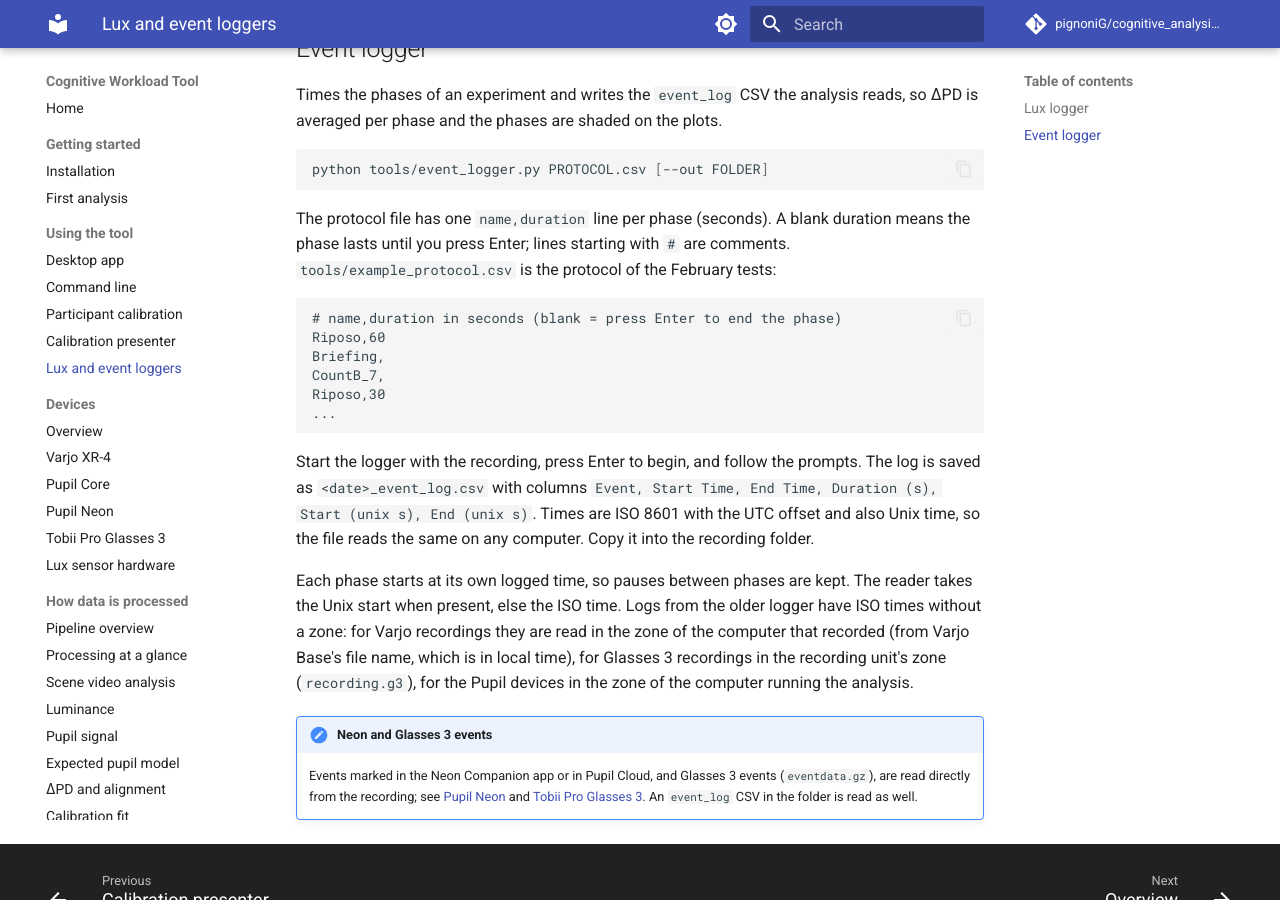
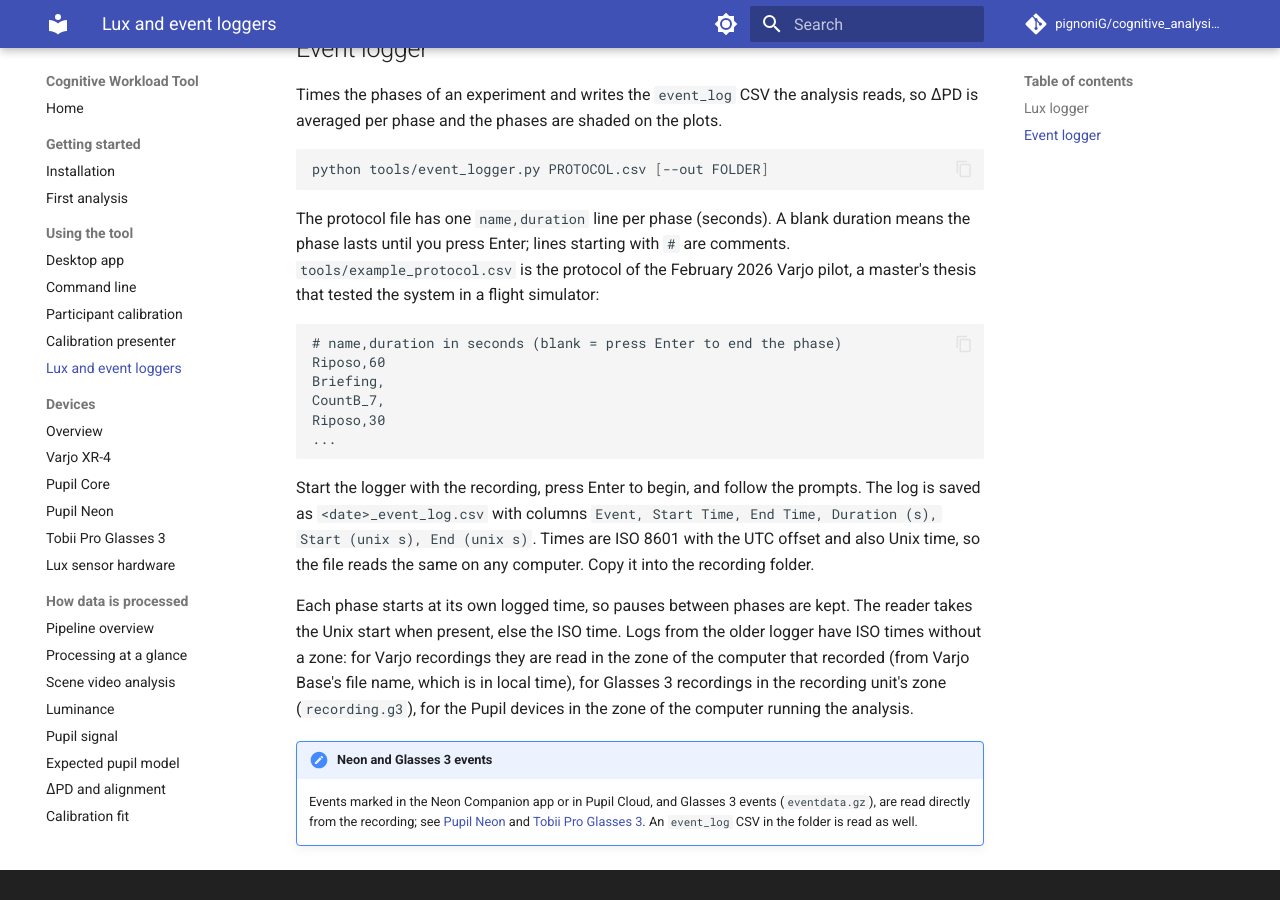
Before and after one commit to pignoniG/cognitive_analysis_tool, an MkDocs documentation site: the page built from docs/usage/tools.md, in a window 1280 px wide and 900 px high, scrolled down 859 px. Built offline with MkDocs 1.6.1 and Material for MkDocs 9.7.7, drawn with Linux system fonts in a browser that asks for light colours; comment, search, counter and statistics services are not loaded.

Commit message:
Name the example protocol's study: February 2026 Varjo pilot in a flight simulator

````diff
--- a/docs/usage/tools.md
+++ b/docs/usage/tools.md
@@ -42,7 +42,7 @@ python tools/event_logger.py PROTOCOL.csv [--out FOLDER]
 
 The protocol file has one `name,duration` line per phase (seconds). A blank duration means the phase lasts until
 you press Enter; lines starting with `#` are comments. `tools/example_protocol.csv` is the protocol of the
-February tests:
+February 2026 Varjo pilot, a master's thesis that tested the system in a flight simulator:
 
 ```text
 # name,duration in seconds (blank = press Enter to end the phase)
````
Also changed, not shown: 1 other file.
